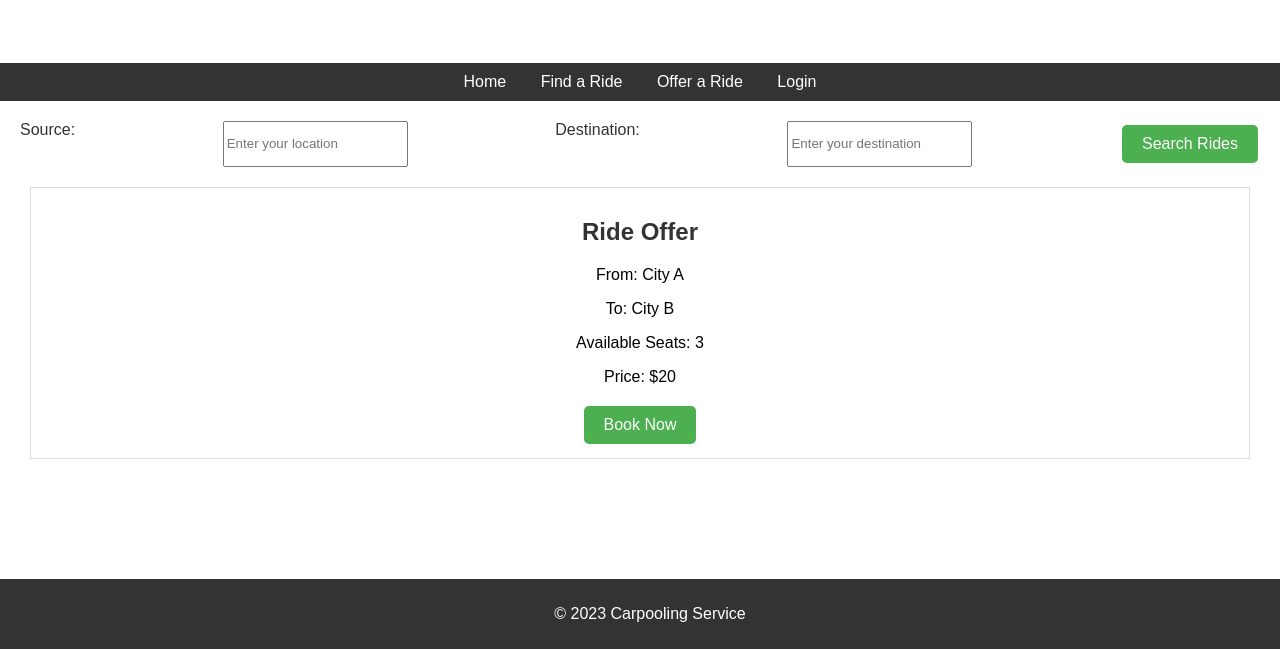
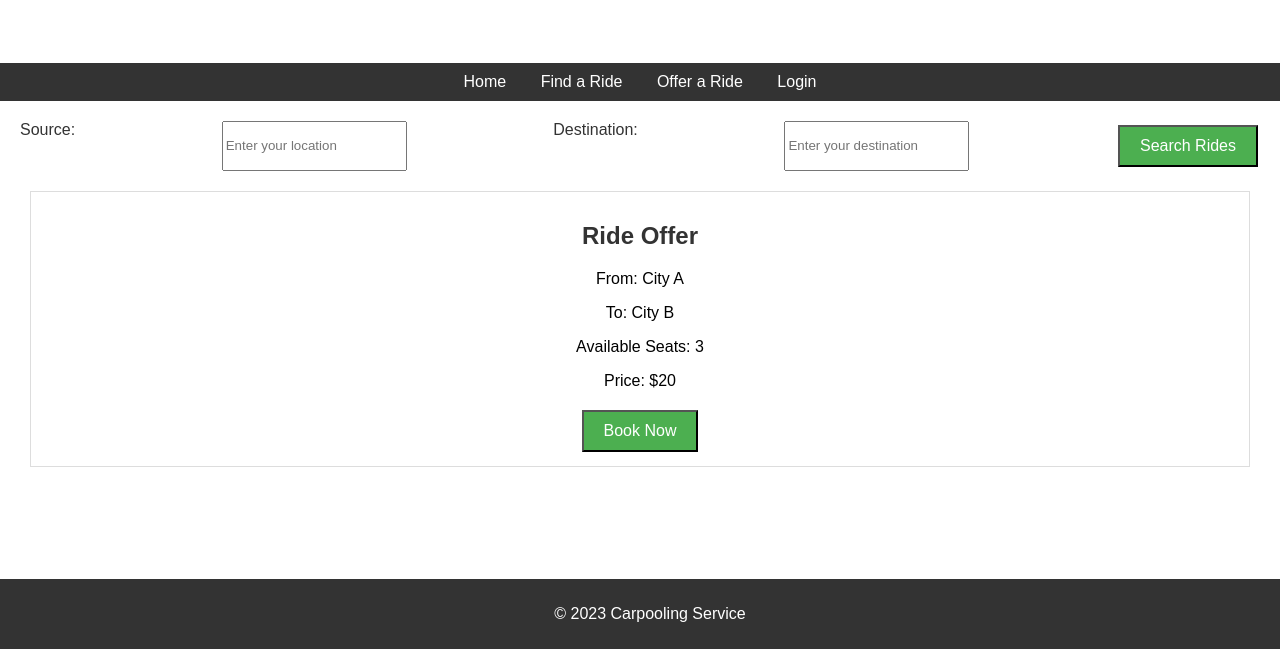
Before and after one commit to vishnu24-cmd/CarPooling.github.io, a plain HTML site: page index.html in a window 1280 px wide. Shown: the part 151-800 px from the top of the page. Drawn offline with Linux system fonts and the light colour scheme.

Commit message:
Update index.html

```diff
--- a/index.html
+++ b/index.html
@@ -50,7 +50,7 @@
 
         .button {
             background-color: #4CAF50;
-            color: #fff; /* Set button text color to white */
+            color: white;
             padding: 10px 20px;
             text-align: center;
             text-decoration: none;
@@ -58,9 +58,8 @@
             font-size: 16px;
             margin: 4px 2px;
             cursor: pointer;
-            border: none;
-            border-radius: 5px;
         }
+
 
         form {
             display: flex;
```
